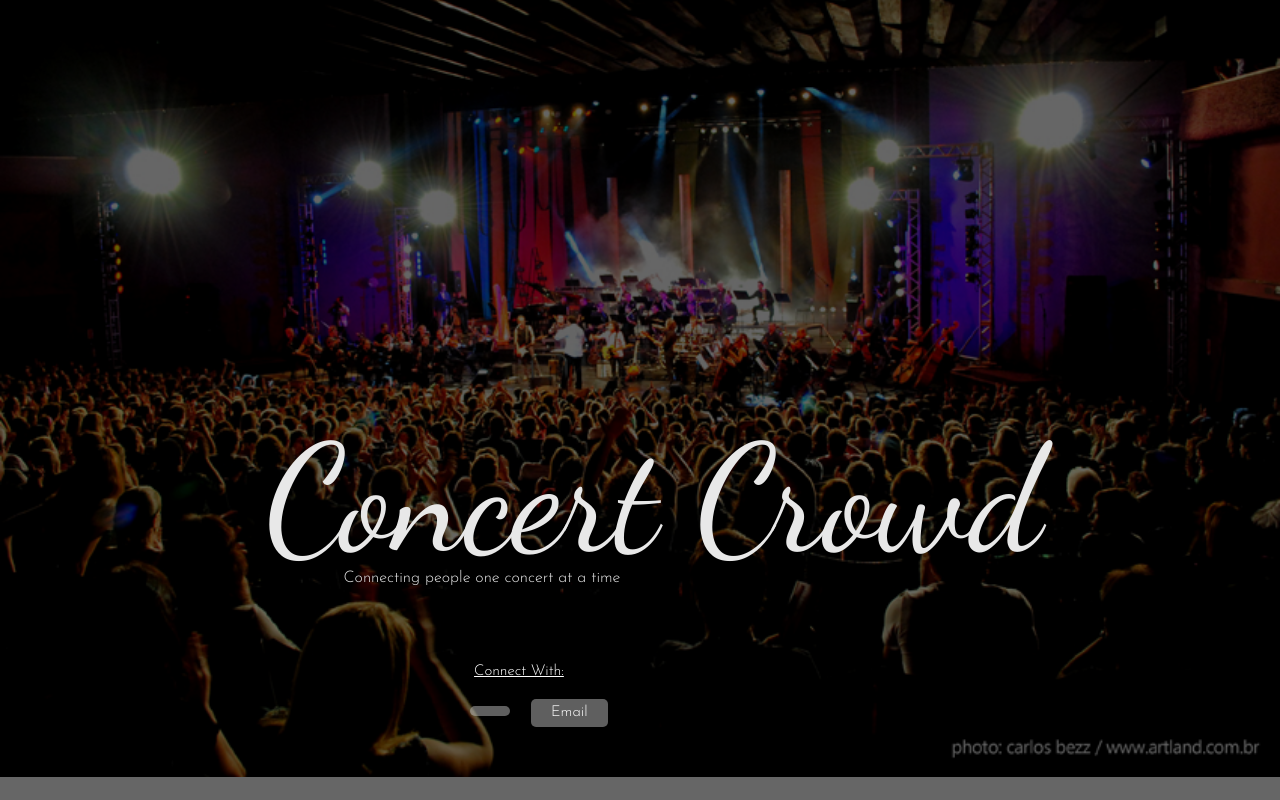
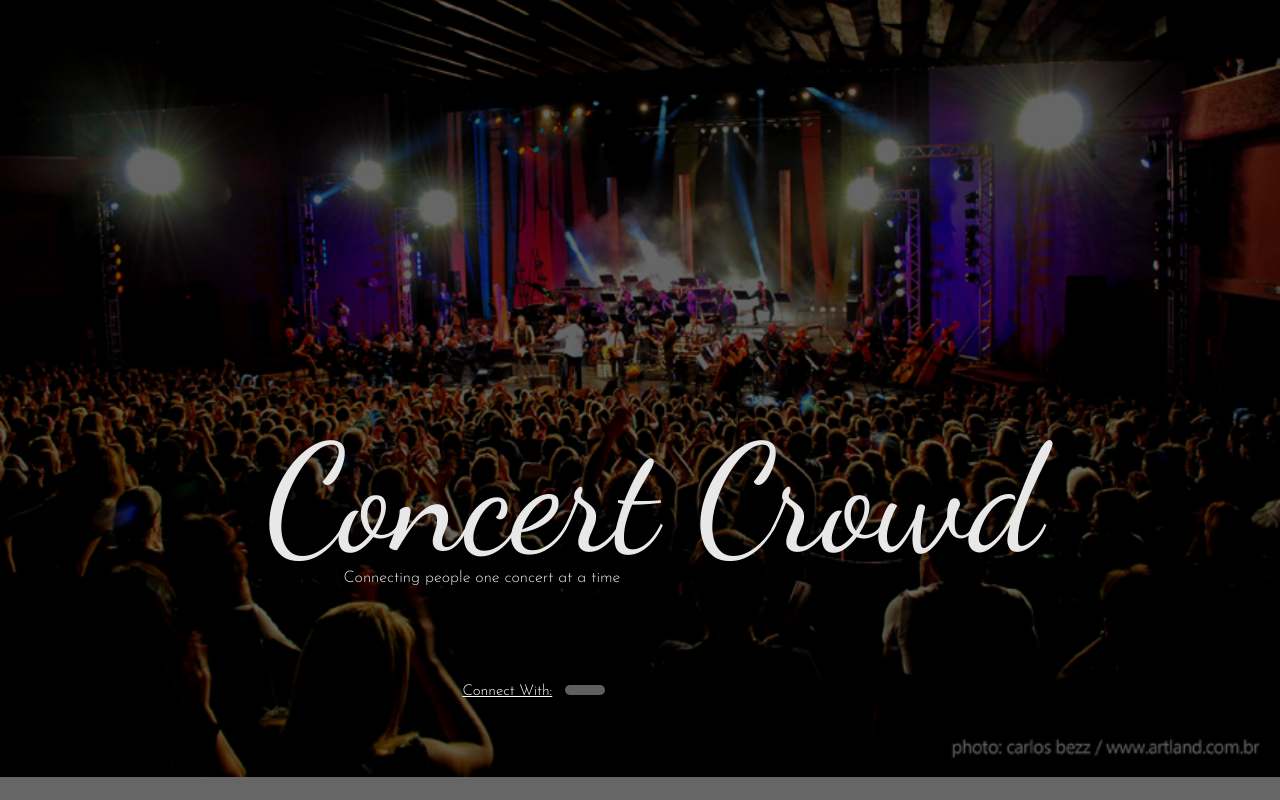
Before and after one commit to iak0/concertcrowd, a Flask app: page / in a window 1280 px wide. Run offline with Flask 2, Linux system fonts and the light colour scheme; some libraries are stand-ins or nearby versions.

Commit message:
remove email button

```diff
--- a/templates/index.html
+++ b/templates/index.html
@@ -26,16 +26,12 @@
 	</div>
 
 	<div id="connect">
+		<div id="connect-buttons">
+			<span> <u>Connect With:</u> </span>
+			<div class="sign-in">
+				<fb:login-button scope="public_profile,email" onlogin="checkLoginState();">
+			</fb:login-button>
 
-			<u>Connect With:</u>
-		<div id="connect-buttons">
-			<div id="facebook" class="sign-in">
-				<fb:login-button scope="public_profile,email" onlogin="checkLoginState();">
-				</fb:login-button>
-
-			</div>
-			<div id="email" class="sign-in">
-				Email
 			</div>
 		</div>
 	</div>
```
